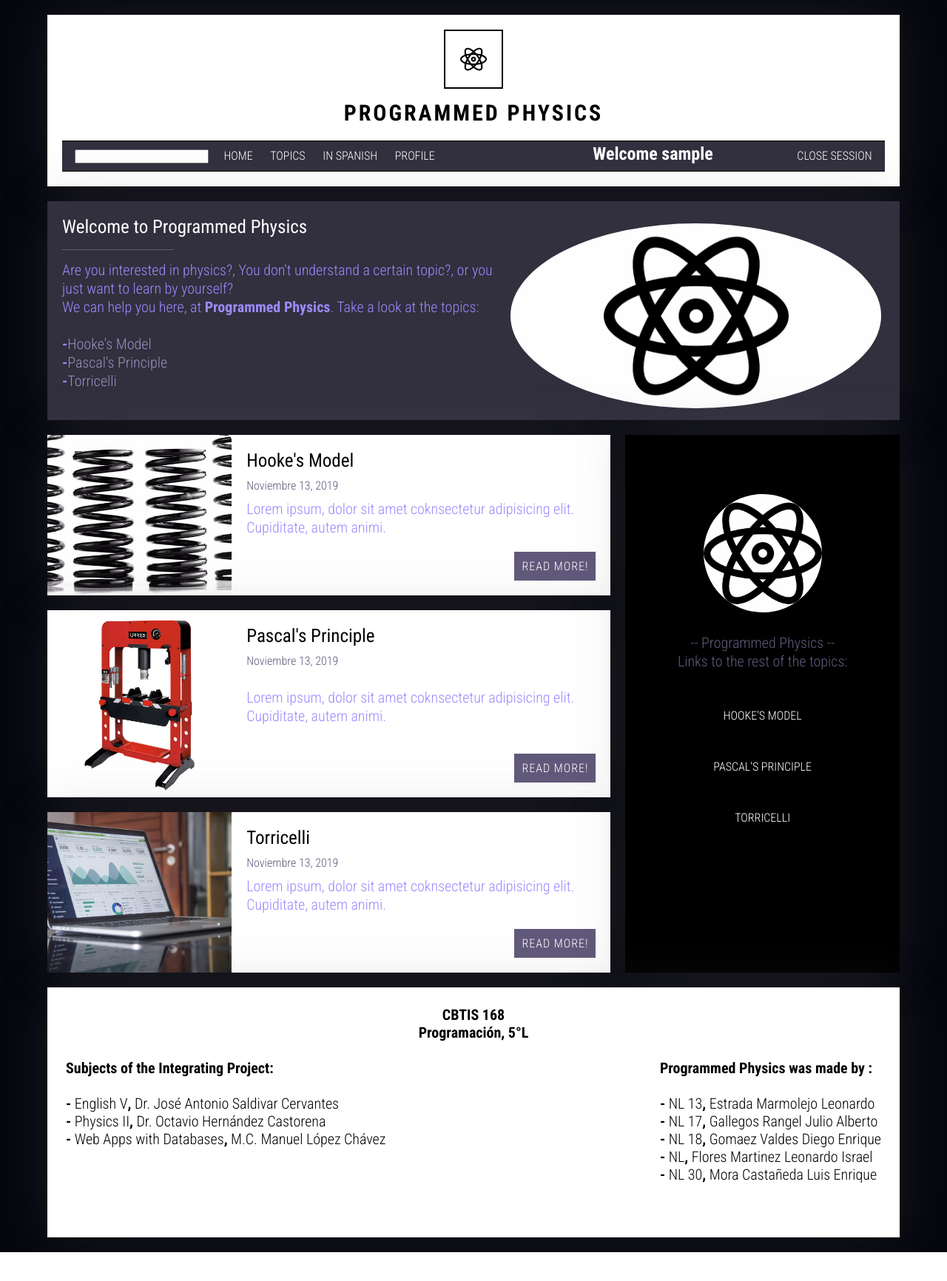
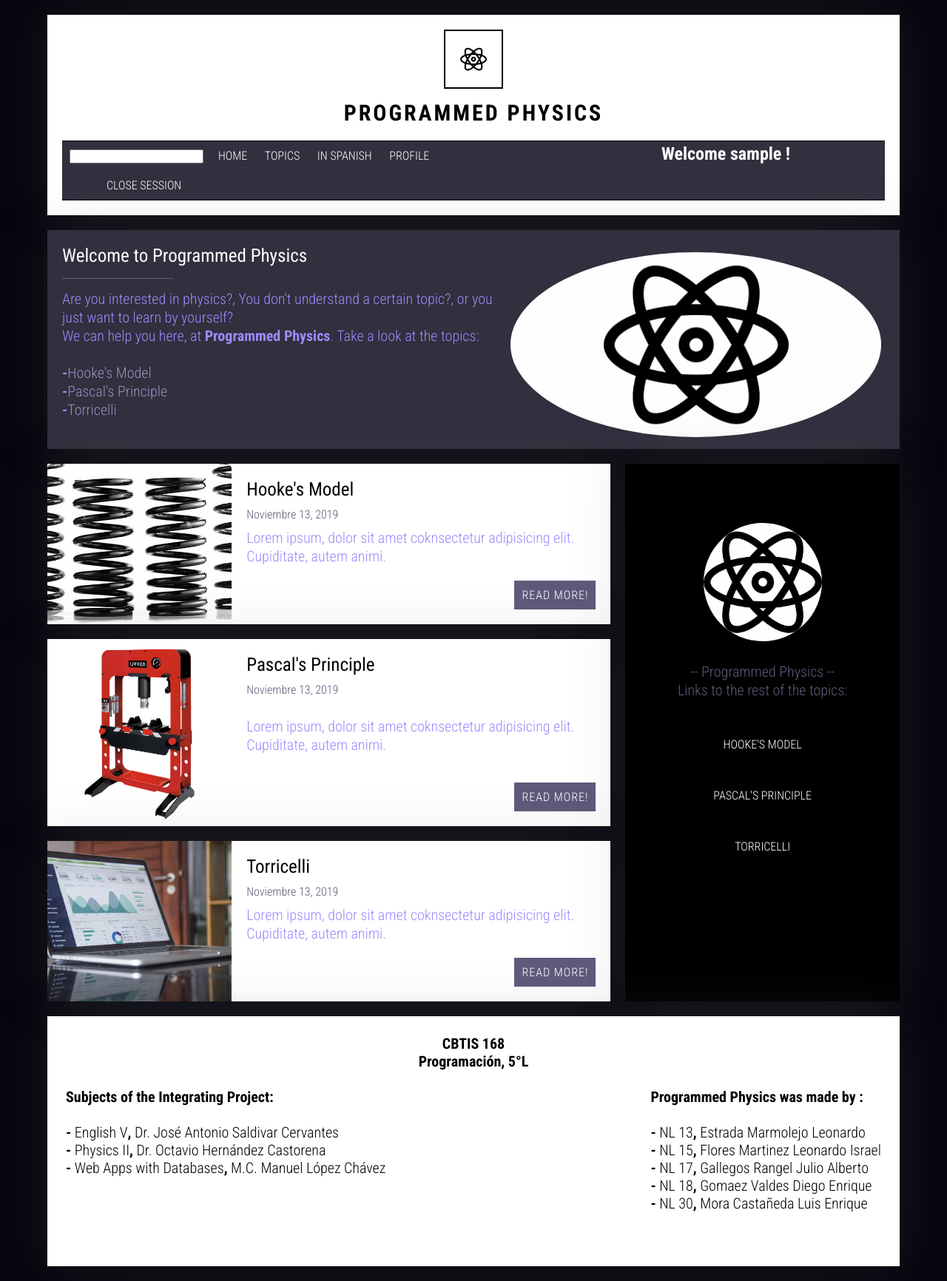
Before and after one commit to Filadelfio18/ProyectoIntegrador, a PHP site: page /indexEn.php in a window 1280 px wide. Shown: the whole page at 74% size. Before the commit the page ends 1693 px from the top, so only its background shows below. Run offline with PHP 8.4, Linux system fonts and the light colour scheme; the visitor is signed in with stand-in values (Sample User, id 1).

Commit message:
Add files via upload

```diff
--- a/Proyecto Integrador/css/estilos.css
+++ b/Proyecto Integrador/css/estilos.css
@@ -302,5 +302,6 @@ span{
 
 	.menu ul li {
 		display: block;
+		margin-left: 0px;
 	}
 }
--- a/Proyecto Integrador/indexEn.php
+++ b/Proyecto Integrador/indexEn.php
@@ -1,3 +1,9 @@
+<?php
+session_start();
+$usuario = $_SESSION['username'];
+if (!isset($usuario)){
+	header("location: registrarvista.php");
+}else{ ?>
 <!DOCTYPE html>
 <html lang="es">
 	<head>
@@ -31,8 +37,8 @@
 							$usuario = $_SESSION['username'];
 						?>
 
-						<li style="color:#fff; justify-content:right; margin-left: 200px"><?php echo "<h1>Welcome $usuario</h1>";?></li>
-						<li style="color:#fff; justify-content:right; margin-left: 100px"><?php echo "<a href= 'salir.php'>Close Session</a>";?></li>
+						<li style="color:#fff; justify-content:right; margin-left: 300px"><?php echo "<h1>Welcome $usuario !</h1>";?></li>
+						<li style="color:#fff; justify-content:right; margin-left: 50px"><?php echo "<a href= 'salir.php'>Close Session</a>";}?></li>
 					</ul>
 
 				</nav>
@@ -157,9 +163,9 @@
 				<p></p>
 				<p style="font-weight: lighter;float: right; text-align: left;"><b>Programmed Physics was made by :</b><br><br>
 					<b> - </b>NL 13<b>,</b> Estrada Marmolejo Leonardo<br>
+					<b> - </b>NL 15<b>,</b> Flores Martinez Leonardo Israel<br>
 					<b> - </b>NL 17<b>,</b> Gallegos Rangel Julio Alberto<br>
 					<b> - </b>NL 18<b>,</b> Gomaez Valdes Diego Enrique<br>
-					<b> - </b>NL<b>,</b> Flores Martinez Leonardo Israel<br>
 					<b> - </b>NL 30<b>,</b> Mora Castañeda Luis Enrique<br>
 					<br><br>
 				</p>
```
Also changed, not shown: Proyecto Integrador/index.php (+9 -9 lines).
